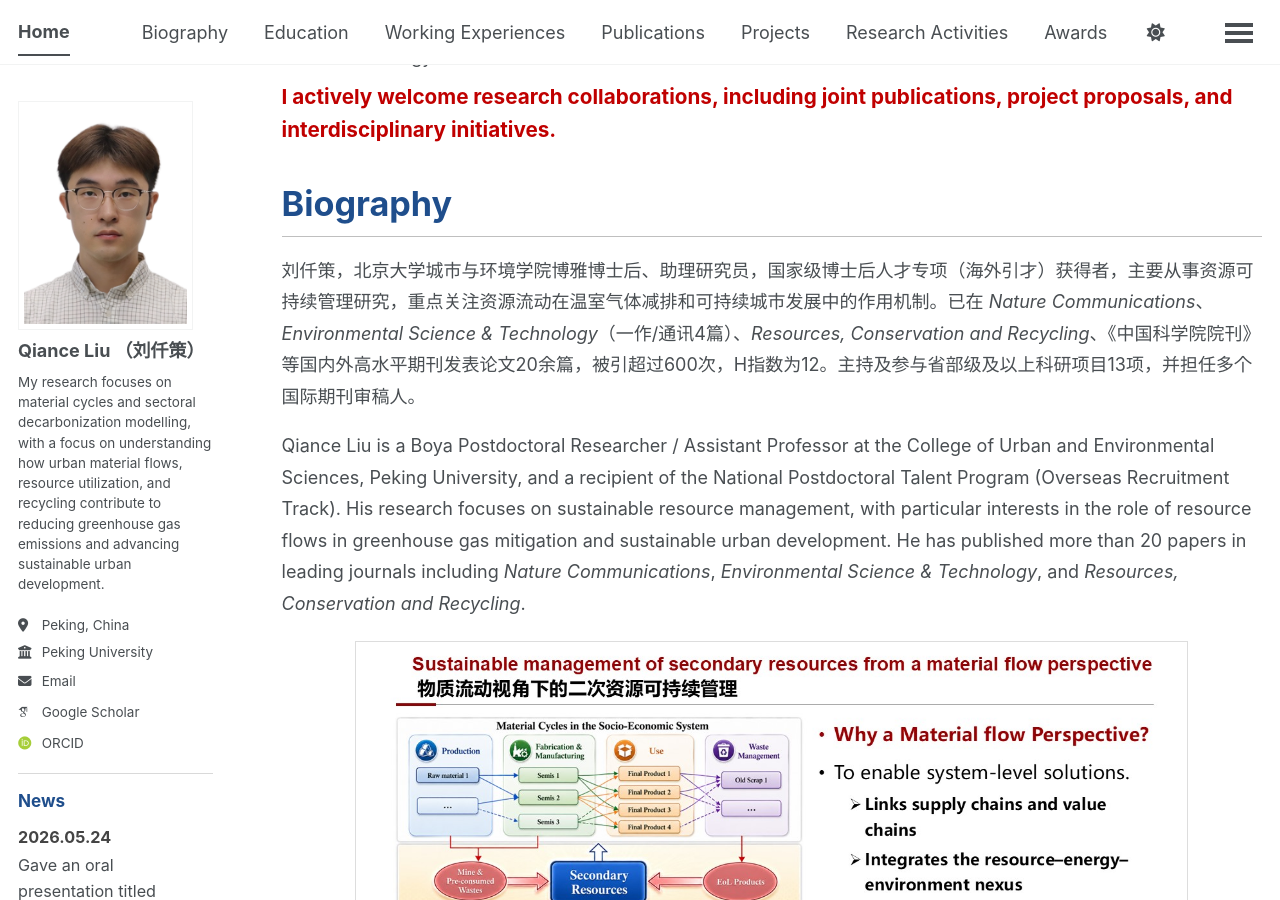
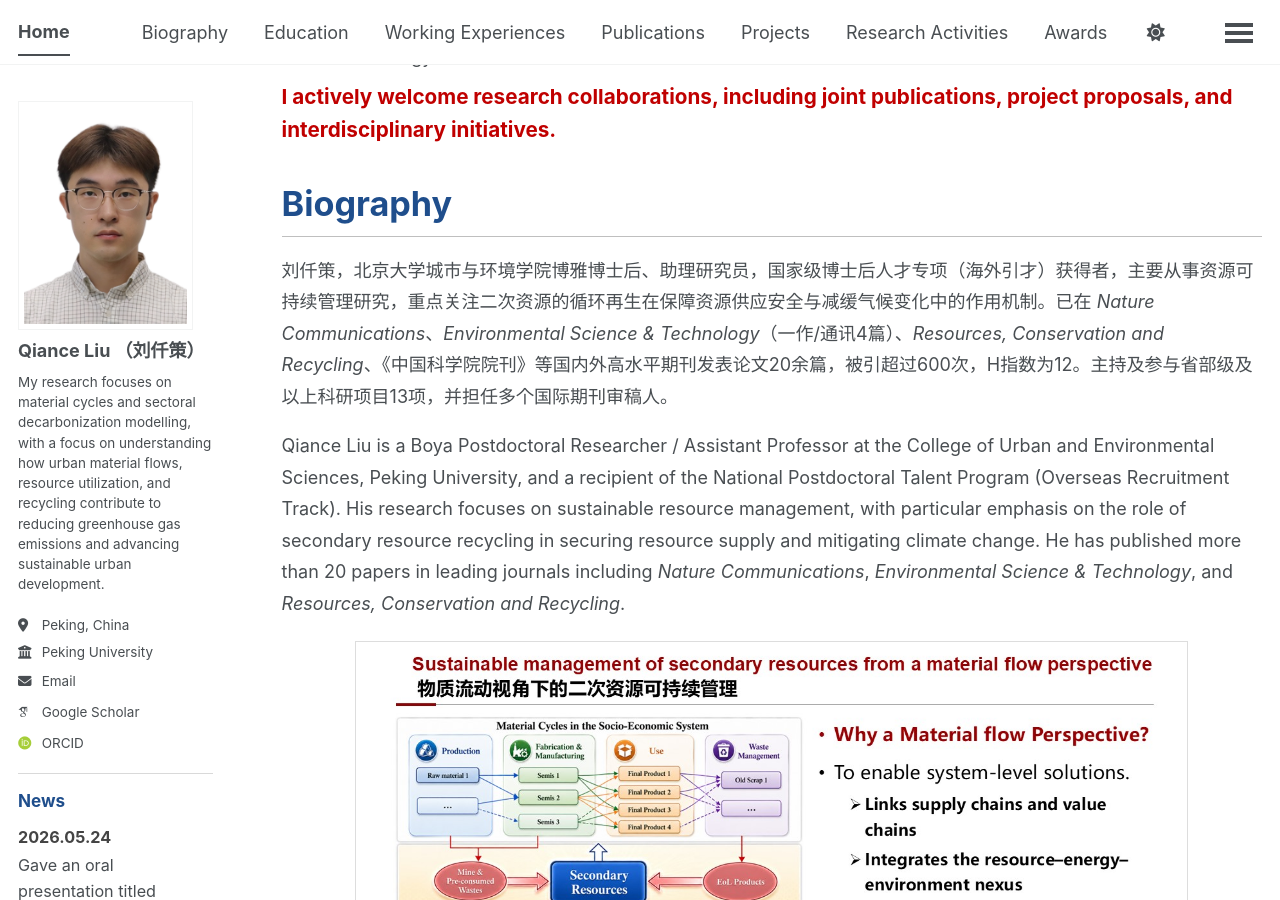
Before and after one commit to QianceLIU/qianceliu.github.io, a Jekyll site: the page built from _pages/about.md, in a window 1280 px wide and 900 px high, scrolled down 381 px. Built offline with Jekyll 4.4.1, drawn with Linux system fonts in a browser that asks for light colours; some web fonts are replaced; a script bundle is joined from its source files by our own code; library files that are not in the unit come from our copies.

Commit message:
Update about.md

```diff
--- a/_pages/about.md
+++ b/_pages/about.md
@@ -189,11 +189,11 @@ author_profile: true
 
 <div class="bio-block">
   <p>
-    刘仟策，北京大学城市与环境学院博雅博士后、助理研究员，国家级博士后人才专项（海外引才）获得者，主要从事资源可持续管理研究，重点关注资源流动在温室气体减排和可持续城市发展中的作用机制。已在 <em>Nature Communications</em>、<em>Environmental Science &amp; Technology</em>（一作/通讯4篇）、<em>Resources, Conservation and Recycling</em>、《中国科学院院刊》等国内外高水平期刊发表论文20余篇，被引超过600次，H指数为12。主持及参与省部级及以上科研项目13项，并担任多个国际期刊审稿人。
+    刘仟策，北京大学城市与环境学院博雅博士后、助理研究员，国家级博士后人才专项（海外引才）获得者，主要从事资源可持续管理研究，重点关注二次资源的循环再生在保障资源供应安全与减缓气候变化中的作用机制。已在 <em>Nature Communications</em>、<em>Environmental Science &amp; Technology</em>（一作/通讯4篇）、<em>Resources, Conservation and Recycling</em>、《中国科学院院刊》等国内外高水平期刊发表论文20余篇，被引超过600次，H指数为12。主持及参与省部级及以上科研项目13项，并担任多个国际期刊审稿人。
   </p>
 
   <p>
-    Qiance Liu is a Boya Postdoctoral Researcher / Assistant Professor at the College of Urban and Environmental Sciences, Peking University, and a recipient of the National Postdoctoral Talent Program (Overseas Recruitment Track). His research focuses on sustainable resource management, with particular interests in the role of resource flows in greenhouse gas mitigation and sustainable urban development. He has published more than 20 papers in leading journals including <em>Nature Communications</em>, <em>Environmental Science &amp; Technology</em>, and <em>Resources, Conservation and Recycling</em>.
+    Qiance Liu is a Boya Postdoctoral Researcher / Assistant Professor at the College of Urban and Environmental Sciences, Peking University, and a recipient of the National Postdoctoral Talent Program (Overseas Recruitment Track). His research focuses on sustainable resource management, with particular emphasis on the role of secondary resource recycling in securing resource supply and mitigating climate change. He has published more than 20 papers in leading journals including <em>Nature Communications</em>, <em>Environmental Science &amp; Technology</em>, and <em>Resources, Conservation and Recycling</em>.
   </p>
 </div>
 
```
